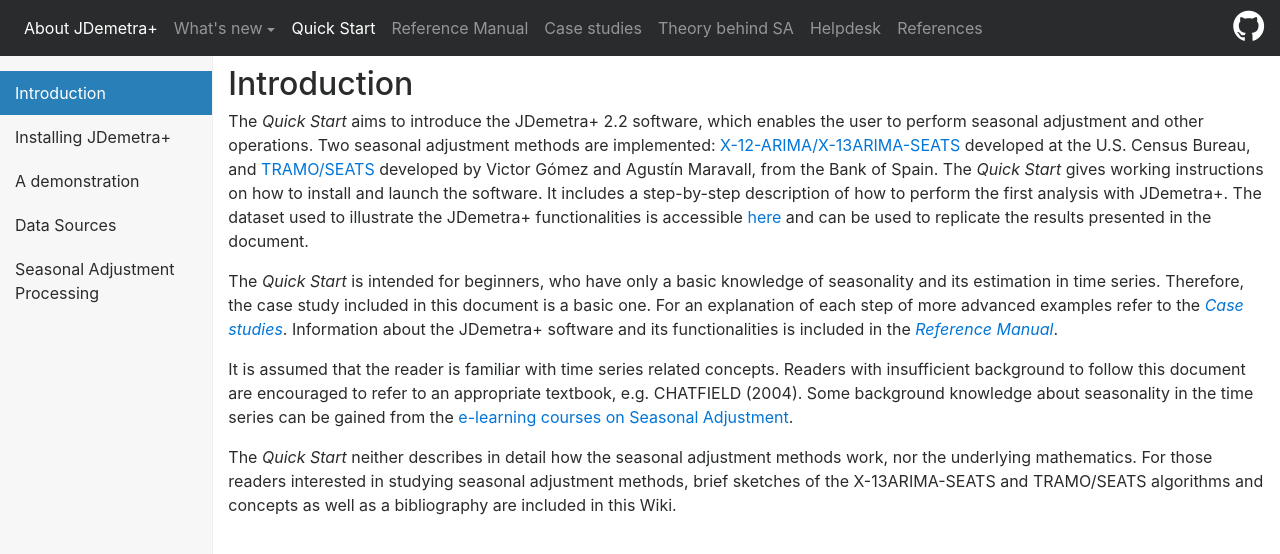
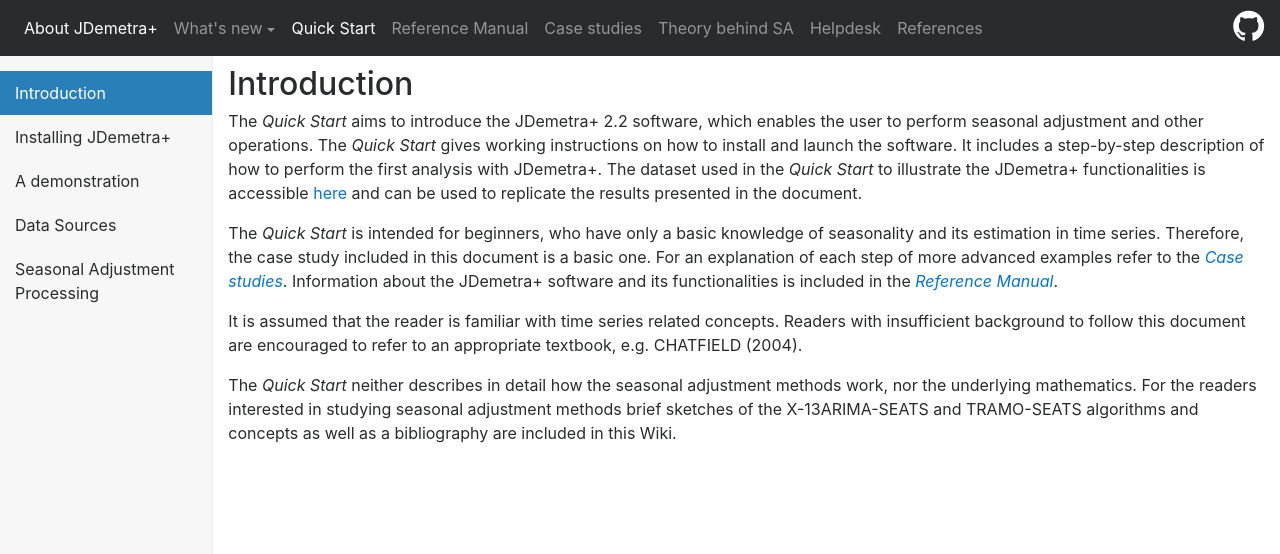
Before and after one commit to SylwiaGrudkowska/JDemetra-documentation, a Jekyll site: the page built from pages/quick-start/index.md, in a window 1280 px wide. Shown: the top 554 px of the page. Built offline with Jekyll 4.4.1, drawn with Linux system fonts in a browser that asks for light colours; nearby versions of some CDN libraries.

Commit message:
Changes in the Quick Start

```diff
--- a/pages/quick-start/index.md
+++ b/pages/quick-start/index.md
@@ -5,16 +5,11 @@ title: Introduction
 
 The *Quick Start* aims to introduce the JDemetra+ 2.2 software, which
 enables the user to perform seasonal adjustment and other operations.
-Two seasonal adjustment methods are implemented:
-[X-12-ARIMA/X-13ARIMA-SEATS](https://github.com/Immurb/TestWiki/wiki/Ref
-erence-Manual#X13) developed at the U.S. Census Bureau, and
-[TRAMO/SEATS](https://github.com/Immurb/TestWiki/wiki/Reference-Manual#T
-RAMO-SEATS) developed by Victor Gómez and Agustín Maravall, from the
-Bank of Spain. The *Quick Start* gives working instructions on how to
+The *Quick Start* gives working instructions on how to
 install and launch the software. It includes a step-by-step description
-of how to perform the first analysis with JDemetra+. The dataset used to
+of how to perform the first analysis with JDemetra+. The dataset used in the *Quick Start* to
 illustrate the JDemetra+ functionalities is accessible
-[here](http://www.cros-portal.eu/content/jdemetra-quick-start-0) and can
+[here](https://ec.europa.eu/eurostat/cros/content/dataset-jdemetra-quick-start_en) and can
 be used to replicate the results presented in the document.
 
 The *Quick Start* is intended for beginners, who have only a basic
@@ -27,12 +22,10 @@ Information about the JDemetra+ software and its functionalities is included in
 It is assumed that the reader is familiar with time series related
 concepts. Readers with insufficient background to follow this document
 are encouraged to refer to an appropriate textbook, e.g. CHATFIELD
-(2004). Some background knowledge about seasonality in the time series
-can be gained from the [e-learning courses on Seasonal
-Adjustment](http://ec.europa.eu/eurostat/sa-elearning).
+(2004).
 
 The *Quick Start* neither describes in detail how the seasonal
-adjustment methods work, nor the underlying mathematics. For those
-readers interested in studying seasonal adjustment methods, brief
-sketches of the X-13ARIMA-SEATS and TRAMO/SEATS algorithms and concepts
+adjustment methods work, nor the underlying mathematics. For the
+readers interested in studying seasonal adjustment methods brief
+sketches of the X-13ARIMA-SEATS and TRAMO-SEATS algorithms and concepts
 as well as a bibliography are included in this Wiki.
```
Also changed, not shown: index.md (+2 -2 lines), pages/quick-start/datasources.md (+11 -7 lines), pages/quick-start/demonstration.md (+30 -37 lines), pages/quick-start/installing-jdemetra.md (+7 -16 lines), pages/reference-manual/index.md (+4 -4 lines).
